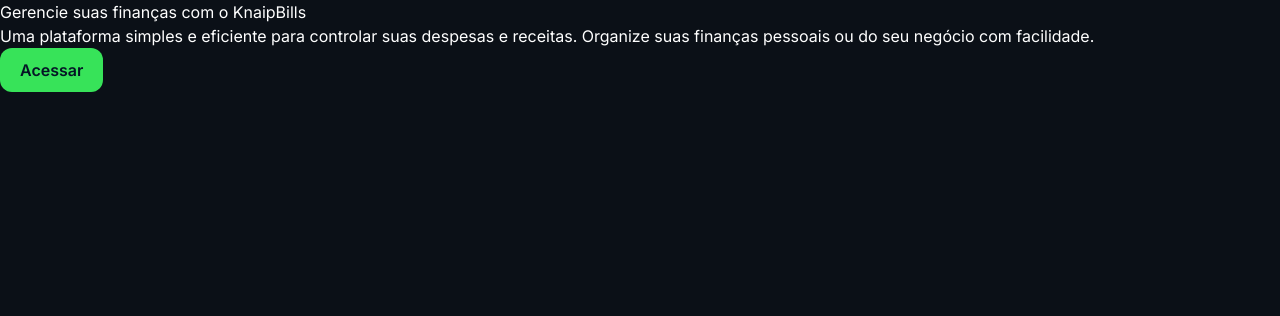
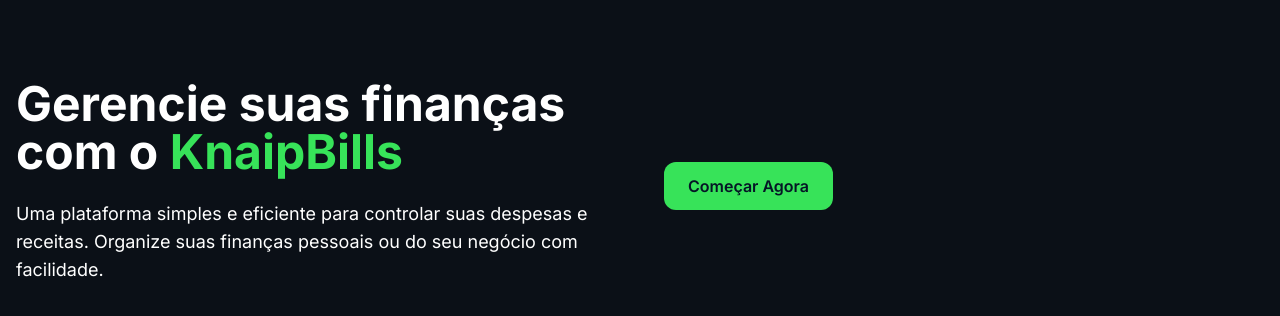
Before and after one commit to nielkp/knaip-bills-interface, a React (Vite) app: page / in a window 1280 px wide. Shown: the top 316 px of the page. Built offline with nearby package versions, Linux system fonts and the light colour scheme.

Commit message:
estilizando a tela Home e adicionado icone!

```diff
--- a/biome.json.json
+++ b/biome.json.json
@@ -1,11 +1,7 @@
 {
   "$schema": "https://biomejs.dev/schemas/1.9.4/schema.json",
   "files": {
-		"ignore": [
-			"dist",
-			"build",
-			"node_modules"
-		]
+    "ignore": ["dist", "build", "node_modules"]
   },
   "formatter": {
     "enabled": true,
--- a/index.html
+++ b/index.html
@@ -2,7 +2,7 @@
 <html lang="en">
   <head>
     <meta charset="UTF-8" />
-    <link rel="icon" type="image/svg+xml" href="/vite.svg" />
+    <link rel="icon" type="image/svg+xml" href="/src/assets/icon.png" />
     <meta name="viewport" content="width=device-width, initial-scale=1.0" />
     <link href="/src/index.css" rel="stylesheet">
     <title>Knaip Bills</title>
--- a/src/index.css
+++ b/src/index.css
@@ -34,3 +34,7 @@
 body {
   @apply bg-gray-950 text-gray-50 min-h-screen font-sans
 }
+
+.container-app {
+  @apply max-w-7xl mx-auto px-4;
+}
--- a/src/pages/Home.tsx
+++ b/src/pages/Home.tsx
@@ -2,21 +2,22 @@
 
 const Home = () => {
   return (
-    <div>
-      <div>
-        <section>
-          <div>
+    <div className="bg-gray-950 min-h-screen">
+      <div className="container-app">
+        <section className="py-12 md:py-20">
+          {/* TOPO DO SITE */}
+          <div className="grid grid-cols-1 md:grid-cols-2 gap-12 items-center">
             <div>
-              <h1>
-                Gerencie suas finanças com o <span>KnaipBills</span>
+              <h1 className="text-4xl md:text-5xl font-bold text-white mb-6">
+                Gerencie suas finanças com o <span className="text-primary-500">KnaipBills</span>
               </h1>
-              <p>
+              <p className="text-lg text-white mb-2">
                 Uma plataforma simples e eficiente para controlar suas despesas e receitas. Organize
                 suas finanças pessoais ou do seu negócio com facilidade.
               </p>
             </div>
-            <div>
-              <Button>Acessar</Button>
+            <div className="flex flex-col sm:flex-row space-y-4 sm:space-y-0 space-x-4">
+              <Button className="text-center px-6 py-3">Começar Agora</Button>
             </div>
           </div>
         </section>
```
Also changed, not shown: src/assets/icon.png (added). Lines whose indentation alone changed are shown as unchanged.
